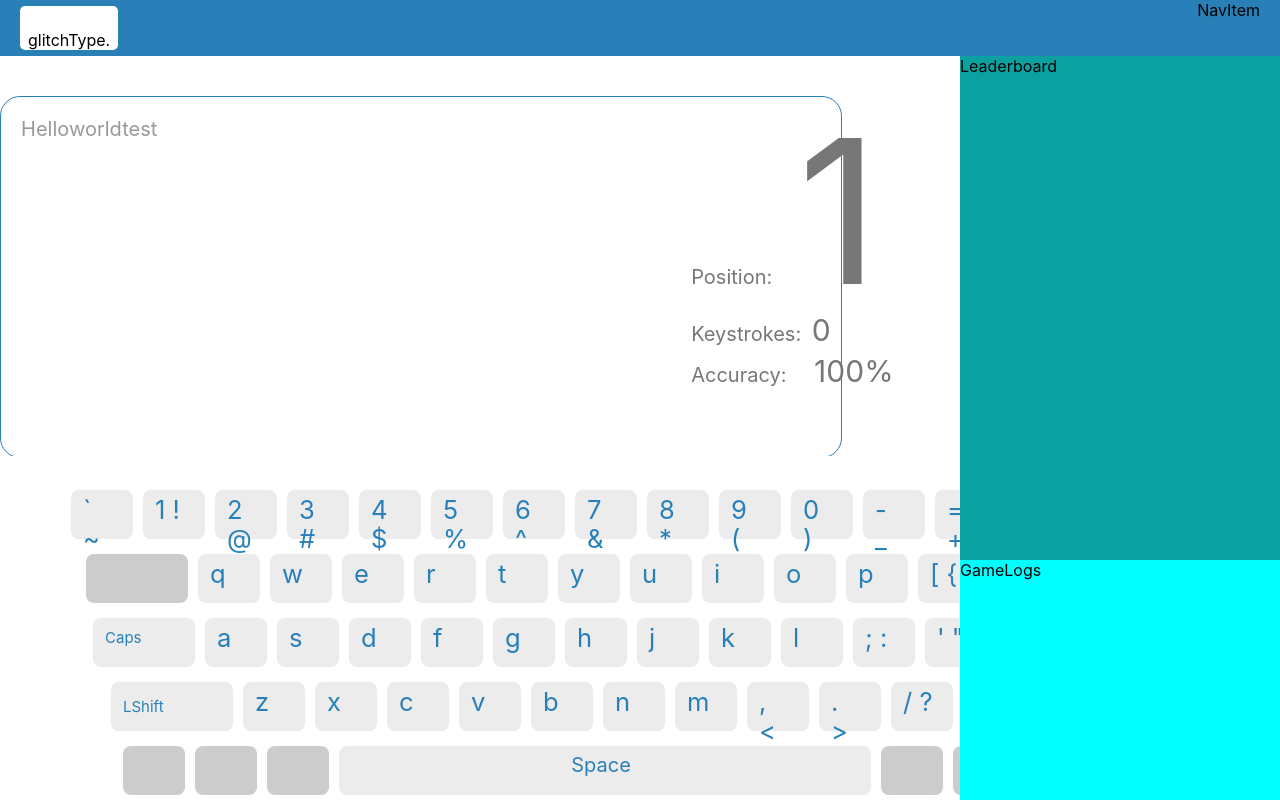
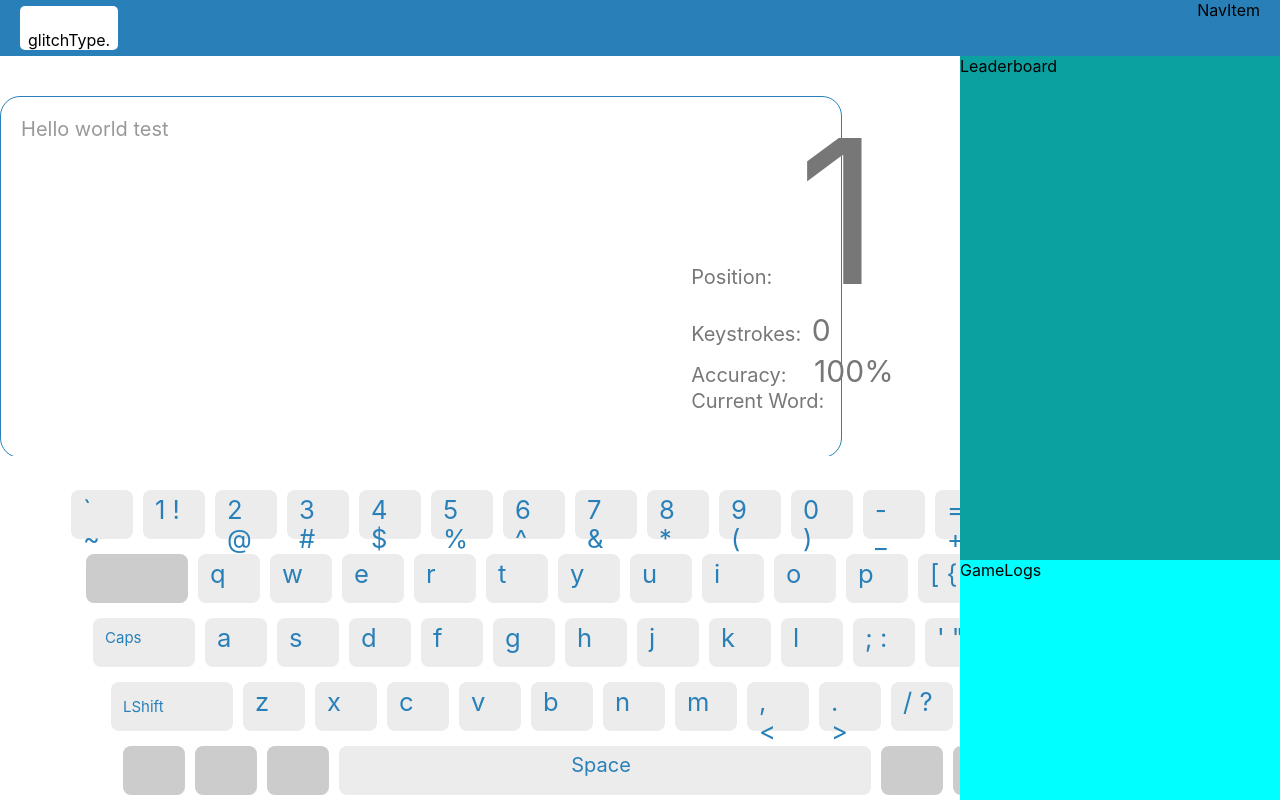
Before and after one commit to dush-t/glitchType, a React (Create React App) app in the folder glitch_type_client/: page / in a window 1280 px wide. Built offline with nearby package versions, Linux system fonts and the light colour scheme.

Commit message:
Show current word being typed in gameStats

```diff
--- a/glitch_type_client/src/components/Stats/Stats.js
+++ b/glitch_type_client/src/components/Stats/Stats.js
@@ -13,6 +13,7 @@ const stats = (props) => {
             <div className={classes.position}>Position: <span className={classes.positionValue}>{props.position}</span></div>
             <div className={classes.keystrokes}>Keystrokes: <span className={classes.keystrokesValue}>{props.keyStrokes}</span></div>
             <div>Accuracy: <span style={accuracyStyles}>{props.accuracy}%</span></div>
+            <div>Current Word: {props.currentWord}</div>
         </div>
     )
 }
@@ -21,7 +22,8 @@ const mapStateToProps = (state) => {
     return {
         position: state.gameStats.position,
         keyStrokes: state.gameStats.keyStrokes,
-        accuracy: state.gameStats.accuracy
+        accuracy: state.gameStats.accuracy,
+        currentWord: state.gameStats.currentWord
     }
 }
 
--- a/glitch_type_client/src/containers/GameArea/GameArea.js
+++ b/glitch_type_client/src/containers/GameArea/GameArea.js
@@ -11,7 +11,7 @@ class GameArea extends Component {
         return (
             <div className={classes.GameArea}>
                 <div className={classes.TypingArea}>
-                    <TypingArea text={"Helloworldtest"}/>
+                    <TypingArea text={"Hello world test"}/>
                 </div>
                 <div className={classes.StatsArea}>
                     <Stats position={1} keystrokes={20} accuracy={90} />
```
